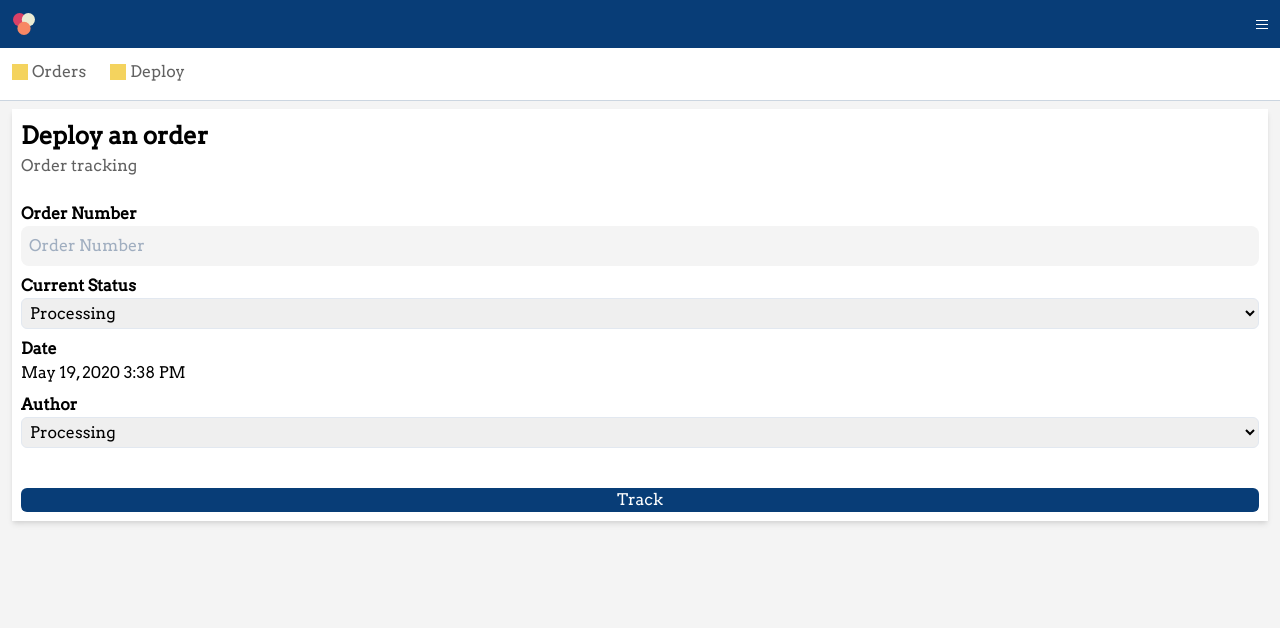
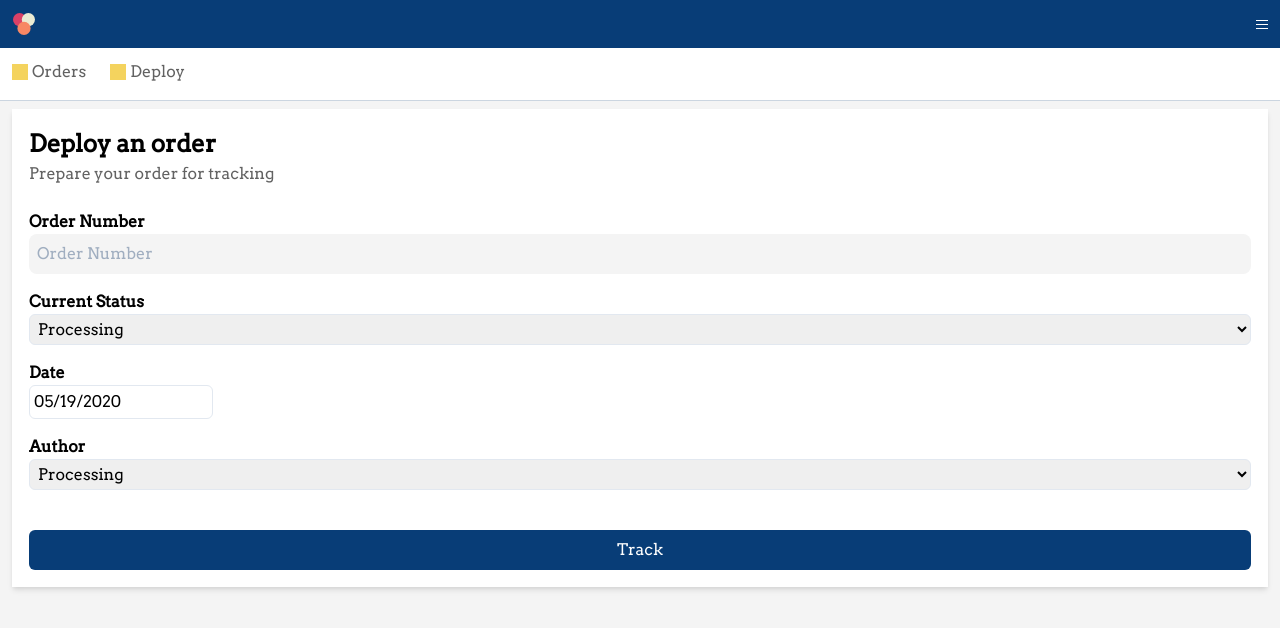
Before and after one commit to mrodrigues95/pick-up, a React (Create React App) app: page /deploy in a window 1280 px wide. Shown: the top 628 px of the page. Built offline with nearby package versions, Linux system fonts and the light colour scheme.

Commit message:
further improvements to the deploy form

```diff
--- a/src/components/Deploy/Deploy.js
+++ b/src/components/Deploy/Deploy.js
@@ -17,33 +17,29 @@ const Deploy = () => {
       <Navigation />
       <Form>
         <h1 className="text-2xl font-semibold">Deploy an order</h1>
-        <p className="text-primaryText mb-6">
-          Order tracking
-        </p>
+        <p className="text-primaryText mb-6">Prepare your order for tracking</p>
         <label className="font-semibold">
           Order Number
           <Input placeholder="Order Number" />
         </label>
-        <label className="font-semibold mt-2">
+        <label className="font-semibold mt-4">
           Current Status
           <div>
             <Select />
           </div>
         </label>
-        <label className="font-semibold mt-2">
+        <label className="font-semibold mt-4">
           Date
           <div>
             <ReactDatePicker
+              className="w-full border rounded-md p-1"
+              showPopperArrow={false}
               selected={startDate}
-              onChange={(date) => setStartDate(date)}
-              showTimeSelect
-              timeIntervals={15}
-              timeCaption="time"
-              dateFormat="MMMM d, yyyy h:mm aa"
+              onChange={date => setStartDate(date)}
             />
           </div>
         </label>
-        <label className="font-semibold mt-2 mb-10">
+        <label className="font-semibold mt-4 mb-10">
           Author
           <div>
             <Select />
--- a/src/components/UI/Button.js
+++ b/src/components/UI/Button.js
@@ -2,7 +2,7 @@ import React from 'react';
 
 const Button = (props) => {
     return (
-    <button className="bg-primary text-white rounded-md">{props.children}</button>
+    <button className="bg-primary text-white text-center rounded-md p-2">{props.children}</button>
     );
 }
 
--- a/src/components/UI/Form.js
+++ b/src/components/UI/Form.js
@@ -2,7 +2,7 @@ import React from 'react';
 
 const Form = (props) => {
   return (
-    <form className="flex flex-col bg-white border border-black border-opacity-0 shadow-md mt-2 mx-3 p-2">
+    <form className="flex flex-col bg-white border border-black border-opacity-0 shadow-md mt-2 mx-3 p-4">
       {props.children}
     </form>
   );
```
